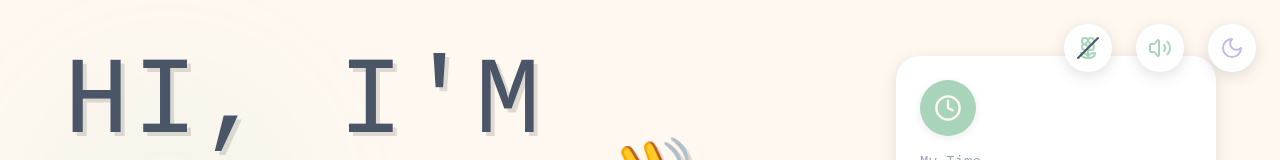
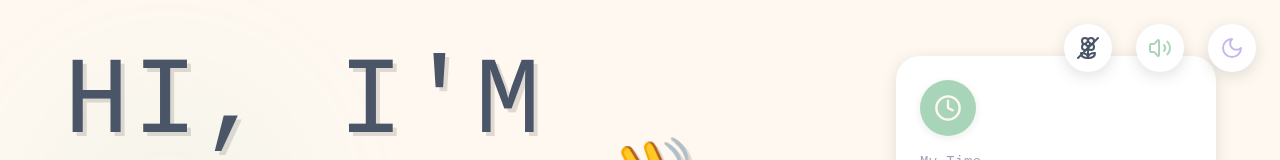
Before and after one commit to melzeta/personal_website, a React (Vite) app: page / in a window 1280 px wide. Shown: the top 160 px of the page. Built offline with nearby package versions, Linux system fonts and the light colour scheme.

Commit message:
fix petal button

```diff
--- a/src/components/PetalToggle.tsx
+++ b/src/components/PetalToggle.tsx
@@ -26,7 +26,7 @@ export const PetalToggle: React.FC = () => {
       <span className="relative block w-6 h-6">
         <Flower2
           className="w-6 h-6"
-          style={{ color: 'var(--accent-primary)' }}
+          style={{ color: petalsEnabled ? 'var(--accent-primary)' : 'var(--text-primary)' }}
         />
         {!petalsEnabled && (
           <Slash
```
